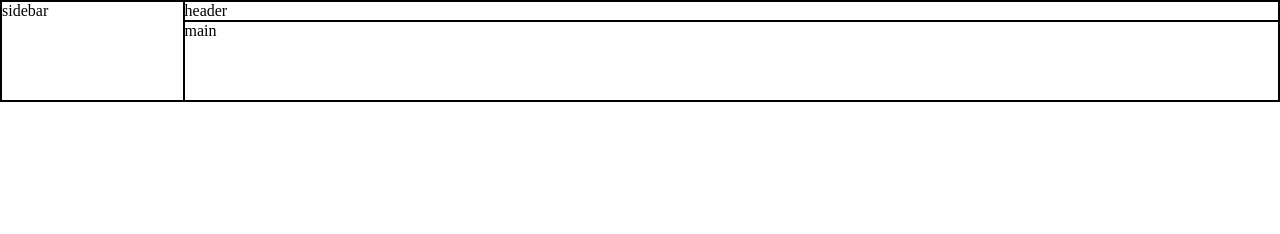
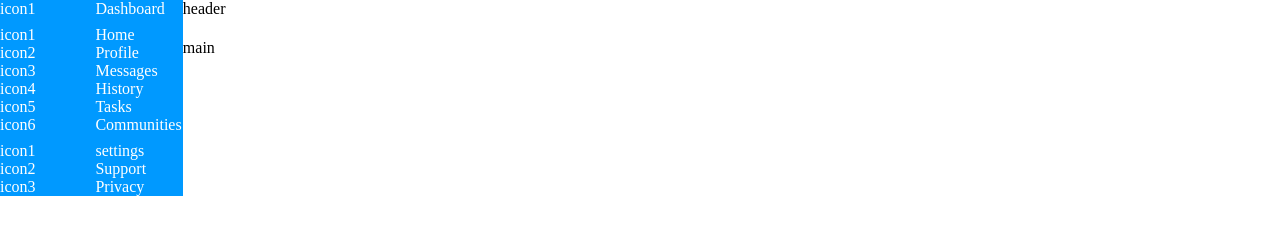
Before and after one commit to AbdellatifAH/Admin-Dashboard, a plain HTML site: page index.html in a window 1280 px wide. Drawn offline with Linux system fonts and the light colour scheme.

Commit message:
Added sidebar content Added initial css styling to sidebar

```diff
--- a/index.html
+++ b/index.html
@@ -10,7 +10,36 @@
 
 <body>
     <div class="container">
-        <div class="sidebar">sidebar</div>
+        <div class="sidebar accentBW">
+            <div class="icon1">icon1</div>
+            <div class="title">Dashboard</div>
+            <ul class="sections-icons">
+                <li>icon1</li>
+                <li>icon2</li>
+                <li>icon3</li>
+                <li>icon4</li>
+                <li>icon5</li>
+                <li>icon6</li>
+            </ul>
+            <ul class="sections">
+                <li>Home</li>
+                <li>Profile</li>
+                <li>Messages</li>
+                <li>History</li>
+                <li>Tasks</li>
+                <li>Communities</li>
+            </ul>
+            <ul class="settings-icons">
+                <li>icon1</li>
+                <li>icon2</li>
+                <li>icon3</li>
+            </ul>
+            <ul class="settings">
+                <li>settings</li>
+                <li>Support</li>
+                <li>Privacy</li>
+            </ul>
+        </div>
         <div class="header">header</div>
         <div class="main">main</div>
     </div>
--- a/style.css
+++ b/style.css
@@ -13,8 +13,16 @@
         "sidebar main";
 }
 
+.accentBW {
+    background-color: #0099ff;
+    color: white;
+}
+
 .sidebar {
     grid-area: sidebar;
+    display: grid;
+    grid-template-columns: 1fr 1fr;
+    gap: 0.5rem;
 }
 
 .header {
@@ -25,6 +33,6 @@
     grid-area: main;
 }
 
-div {
-    border: black solid 1px;
+li {
+    list-style-type: none;
 }
```
